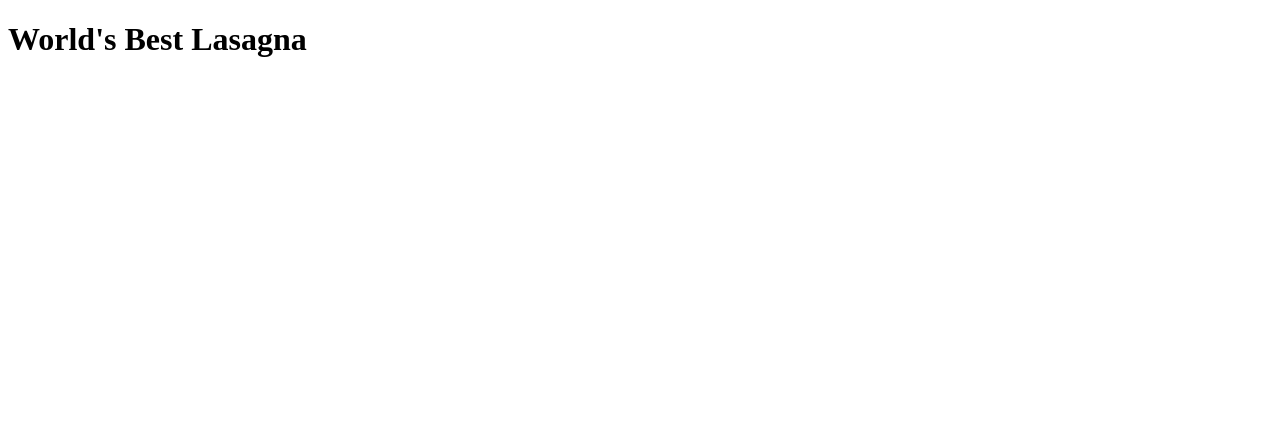
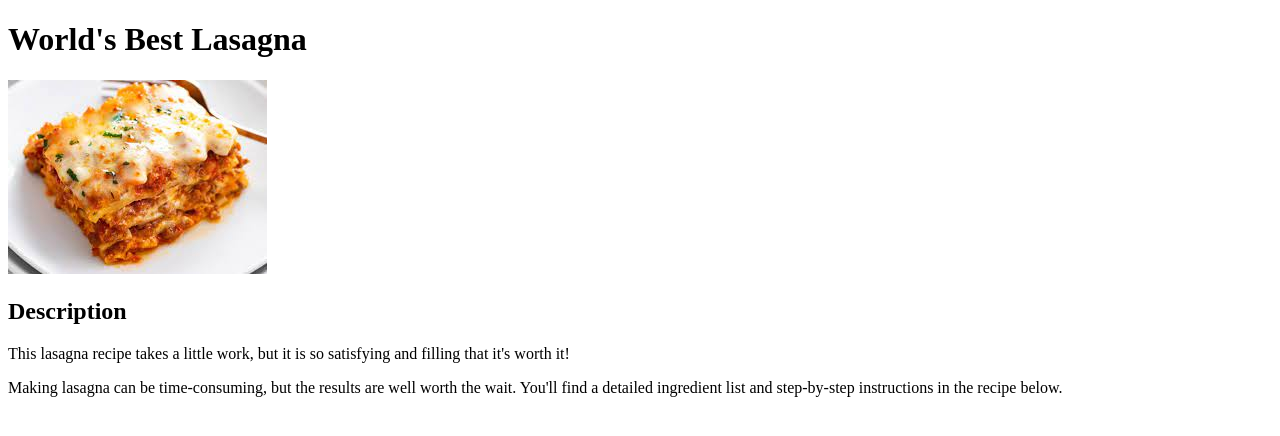
Before and after one commit to muhammad-abdulrafay/odin-recipes, a plain HTML site: page recipes/lasagna.html in a window 1280 px wide. Drawn offline with Linux system fonts and the light colour scheme.

Commit message:
Add an lasagna image and description

```diff
--- a/recipes/lasagna.html
+++ b/recipes/lasagna.html
@@ -9,6 +9,12 @@
 
     <body>
         <h1>World's Best Lasagna</h1>
+        <img src="../images/lasagna.jpeg">
+
+        <h2>Description</h2>
+
+        <p>This lasagna recipe takes a little work, but it is so satisfying and filling that it's worth it!</p>
+        <p>Making lasagna can be time-consuming, but the results are well worth the wait. You'll find a detailed ingredient list and step-by-step instructions in the recipe below.</p>
     </body>
 
 </html>
```
